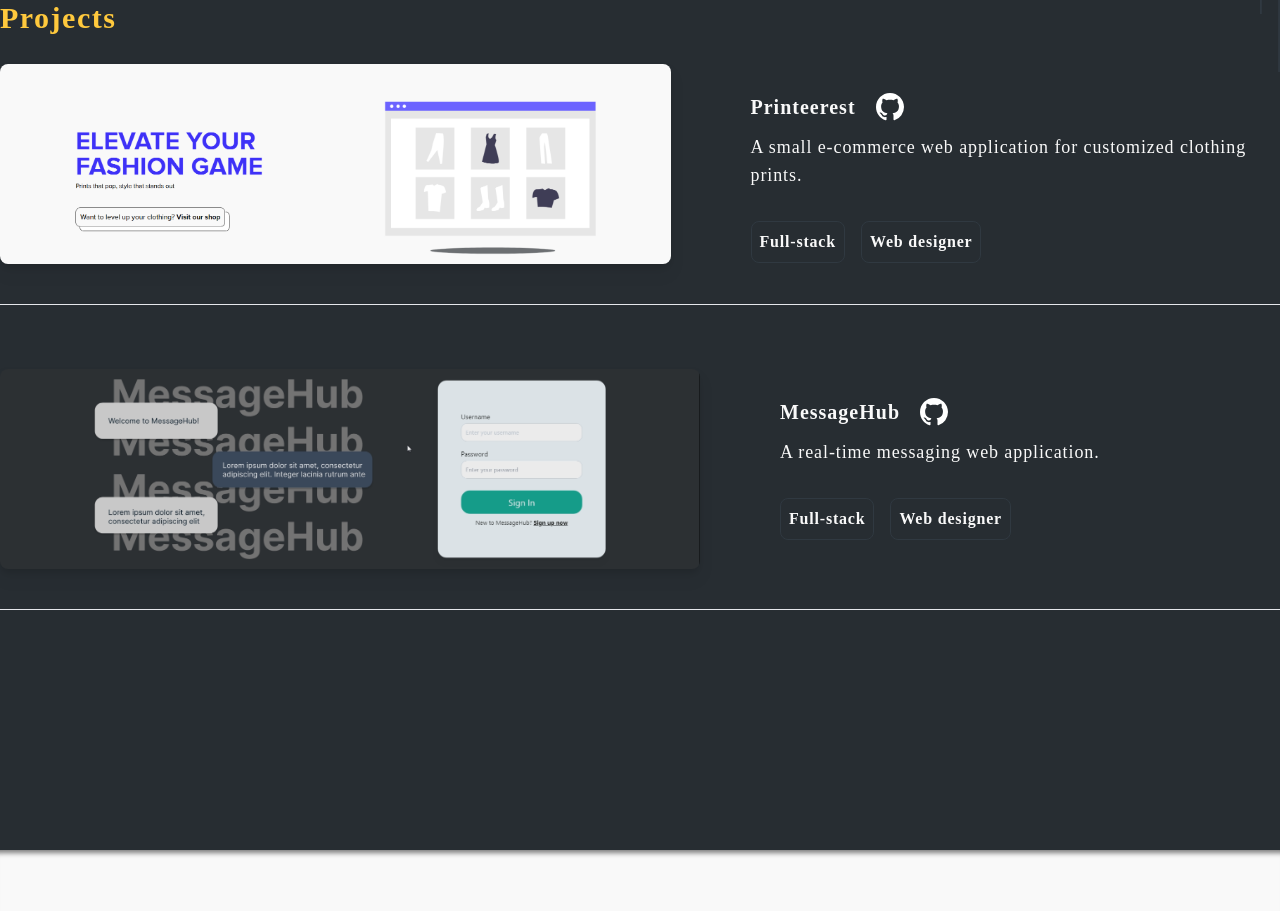
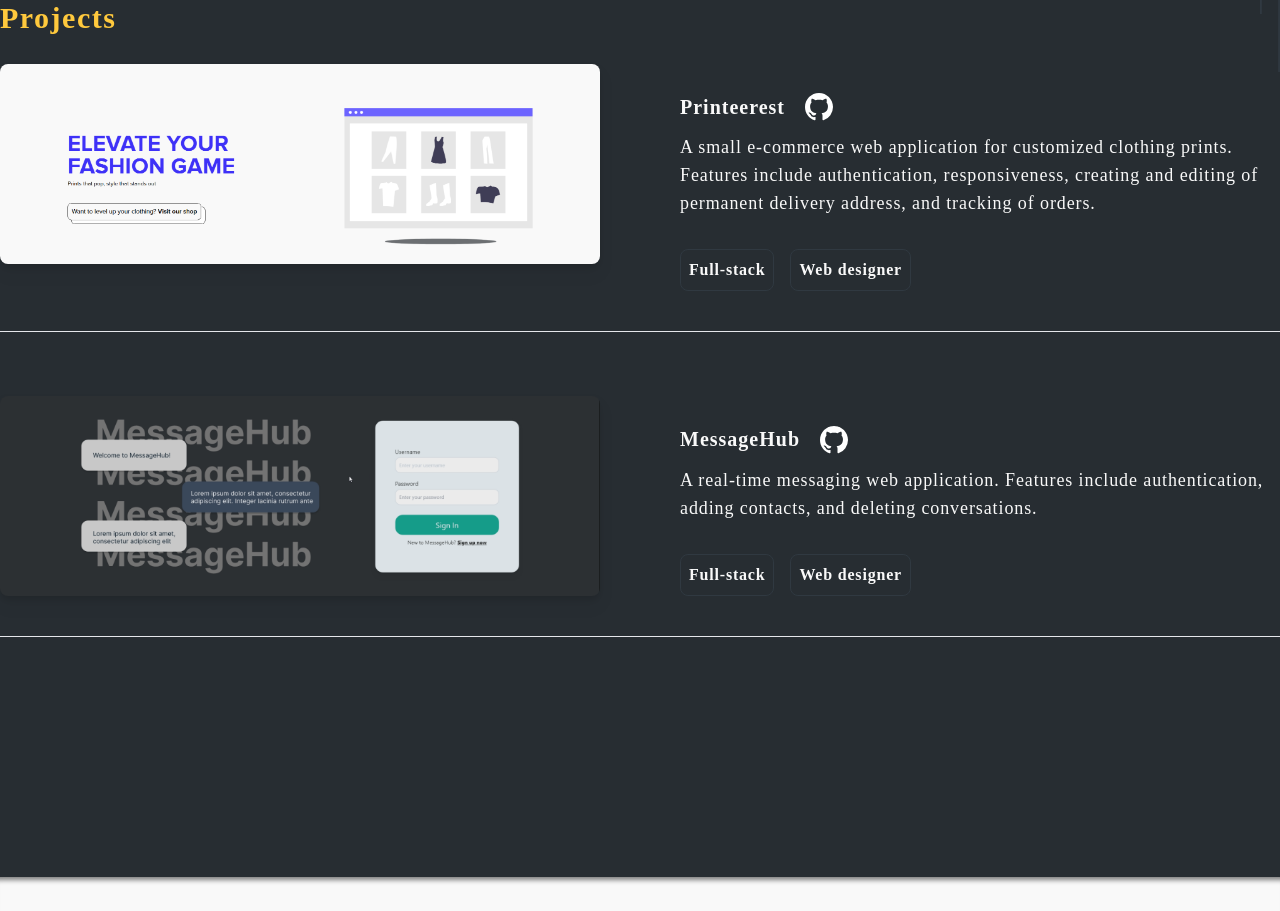
Before and after one commit to renzo-1/portfolio, a React (Create React App) app: page / in a window 1280 px wide. Shown: the part 1860-2771 px from the top of the page. Built offline with nearby package versions, Linux system fonts and the light colour scheme.

Commit message:
Project Description changes

```diff
--- a/src/components/Modal.js
+++ b/src/components/Modal.js
@@ -10,7 +10,7 @@ const Modal = ({
   githubLink,
 }) => {
   return (
-    <div className="dark-scrollbar-thumb h-screen w-full space-y-10 fixed top-0 left-0 bottom-0 bg-MyWhite flex flex-col items-center p-14 overflow-y-scroll z-[9999]">
+    <div className="dark-scrollbar-thumb h-screen w-full space-y-10 fixed top-0 left-0 bottom-0 bg-MyWhite flex flex-col items-center p-8 overflow-y-scroll z-[9999]">
       <img
         className="w-7 cursor-pointer "
         src={exitButton}
@@ -22,7 +22,7 @@ const Modal = ({
           autoPlay
           muted
           loop
-          className="w-full max-w-[500px] lg:max-w-[1000px] shadow-lg rounded-lg"
+          className="w-full max-w-[600px] lg:max-w-[1000px] shadow-lg rounded-lg"
         >
           <source src={vid} type="video/mp4" />
         </video>
@@ -41,14 +41,14 @@ const Modal = ({
             </div>
             <p className="text-MyBlack">{desc} </p>
             <p className="text-MyBlack">
-              <b className="text-MyBlack">Other tools</b>: {tools}
+              <b className="text-MyBlack">Developed using: </b> {tools}
             </p>
           </div>
           <section className="flex justify-center items-center">
             <div className="space-y-7 ">
               {feats.map((feat) => (
                 <img
-                  className="w-full max-w-[500px] lg:max-w-[1000px] shadow-lg rounded-lg"
+                  className="w-full max-w-[600px] lg:max-w-[1000px] shadow-lg rounded-lg"
                   src={feat}
                   alt={`${title} features`}
                 ></img>
--- a/src/containers/main/Projects.js
+++ b/src/containers/main/Projects.js
@@ -27,10 +27,10 @@ const Projects = () => {
         <Project
           cover={printCover}
           title="Printeerest"
-          desc="A small e-commerce web application for customized clothing prints."
+          desc="A small e-commerce web application for customized clothing prints. Features include authentication, responsiveness, creating and editing of permanent delivery address, and tracking of orders."
           tags={["Full-stack", "Web designer"]}
           githubLink="#"
-          tools="Tailwind, Figma, PassportJS, Cloudinary"
+          tools="MongoDB,Express, Node, React, Tailwind, Figma, PassportJS, Cloudinary"
           vid={printVid}
           feats={[
             homePrint,
@@ -44,11 +44,11 @@ const Projects = () => {
         <Project
           cover={mhCover}
           title="MessageHub"
-          desc="A real-time messaging web application."
+          desc="A real-time messaging web application. Features include authentication, adding contacts, and deleting conversations."
           githubLink="https://github.com/renzo-1/MessageHub"
           tags={["Full-stack", "Web designer"]}
           vid={mhVid}
-          tools="Tailwind, Figma, PassportJS, Cloudinary"
+          tools="MongoDB,Express, Node, React, Tailwind, Figma, PassportJS, Socket IO"
           feats={[messaging, mhSignIn, mhSignUp]}
         />
       </div>
--- a/src/index.css
+++ b/src/index.css
@@ -171,7 +171,7 @@
 }
 
 @layer base {
-  body * {
+  html {
     @apply scroll-smooth;
   }
   body {
```
